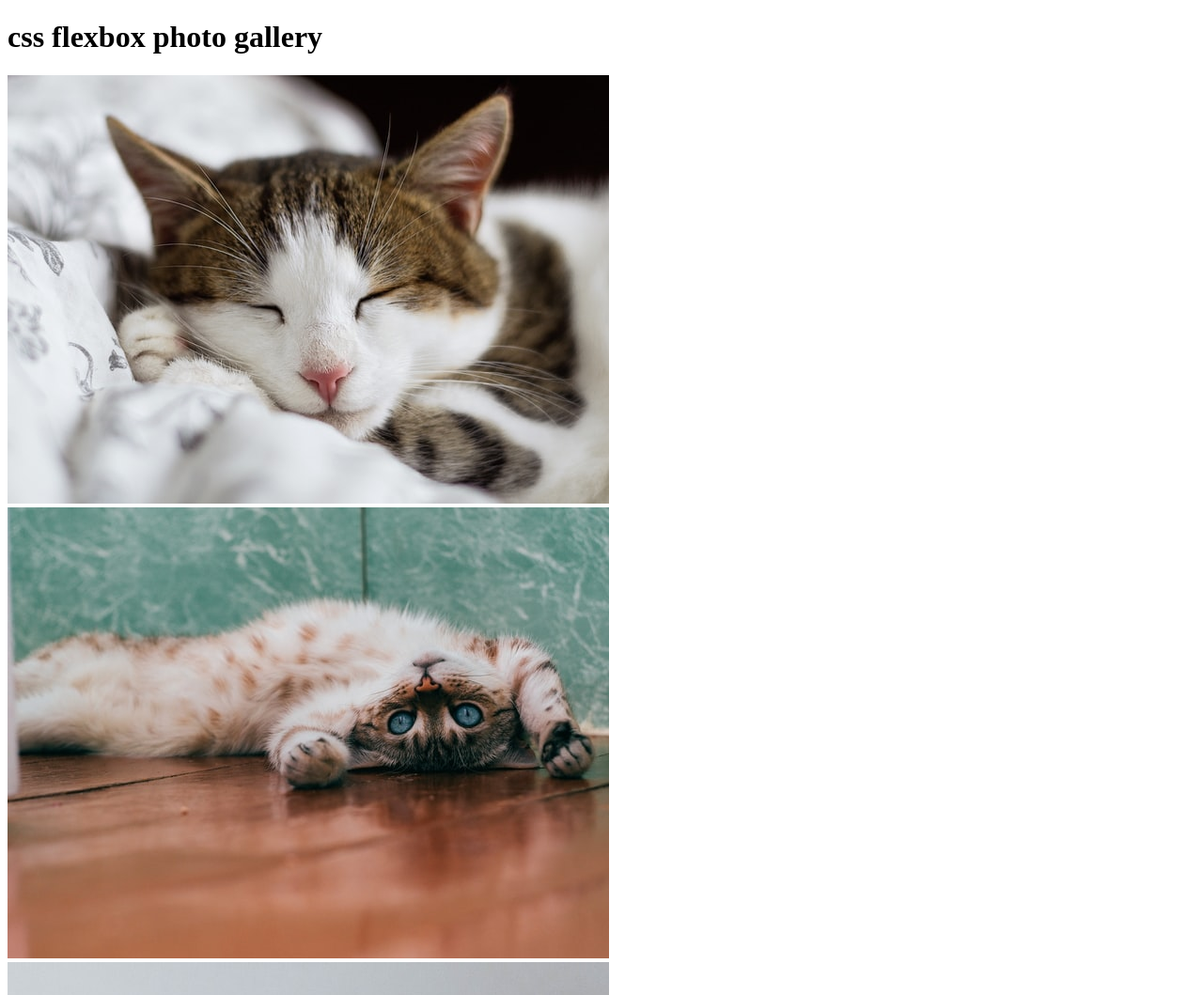
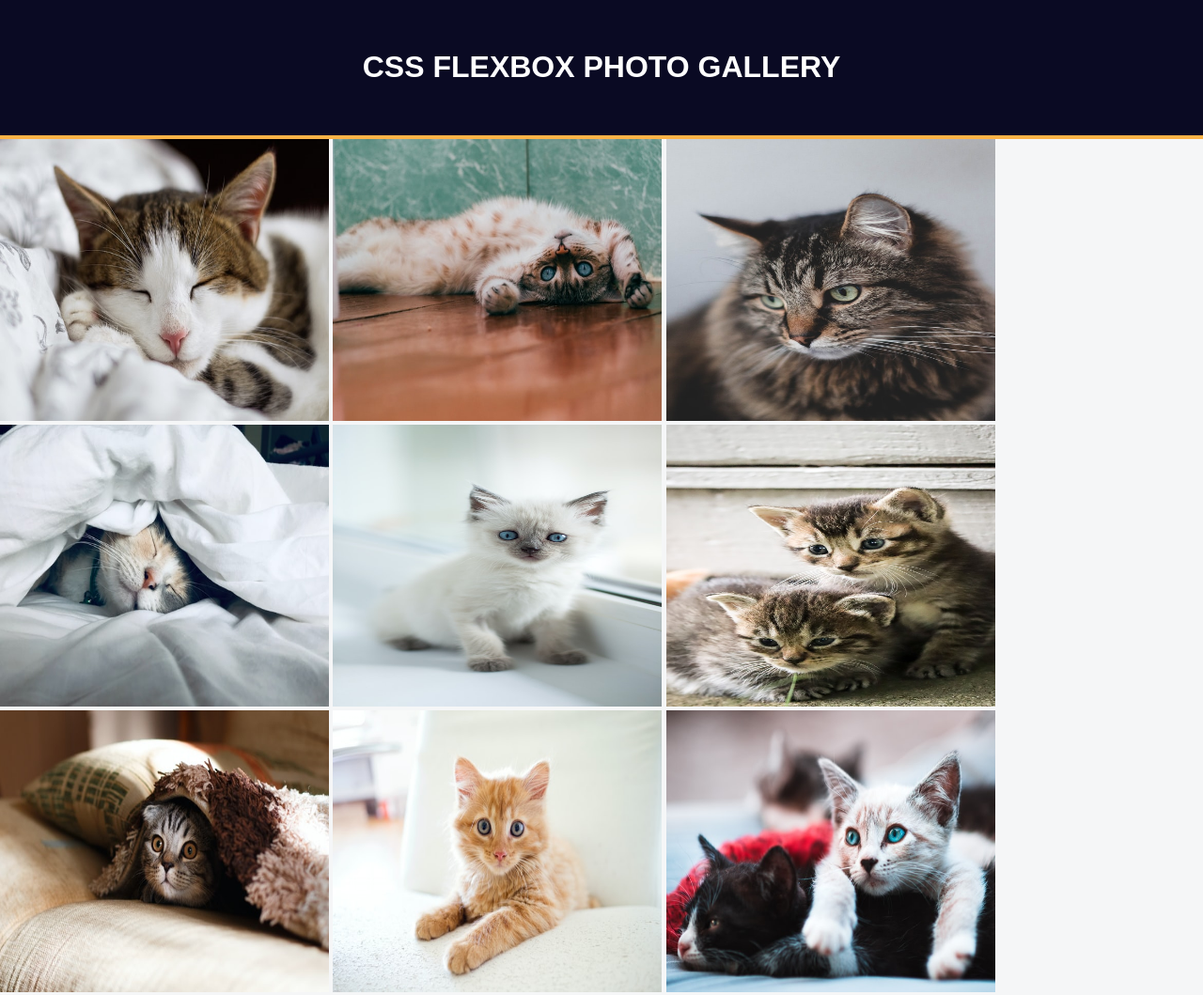
Before and after one commit to prycepavel/photo-gallery, a website: page index.html in a window 1280 px wide. Shown: the top 1059 px of the page at 94% size. Drawn offline with Linux system fonts and the light colour scheme.

Commit message:
Adds properties for body, header, gallery, img

```diff
--- a/styles.css
+++ b/styles.css
@@ -1,3 +1,24 @@
 * {
   box-sizing: border-box;
 }
+
+body {
+  margin: 0;
+  font-family: sans-serif;
+  background-color: #f5f6f7;
+}
+
+.header {
+  text-transform: uppercase;
+  text-align: center;
+  padding: 32px;
+  background-color: #0a0a23;
+  color: #fff;
+  border-bottom: 4px solid #fdb347;
+}
+
+.gallery img {
+  width: 100%;
+  max-width: 350px;
+  height: 300px;
+}
```
